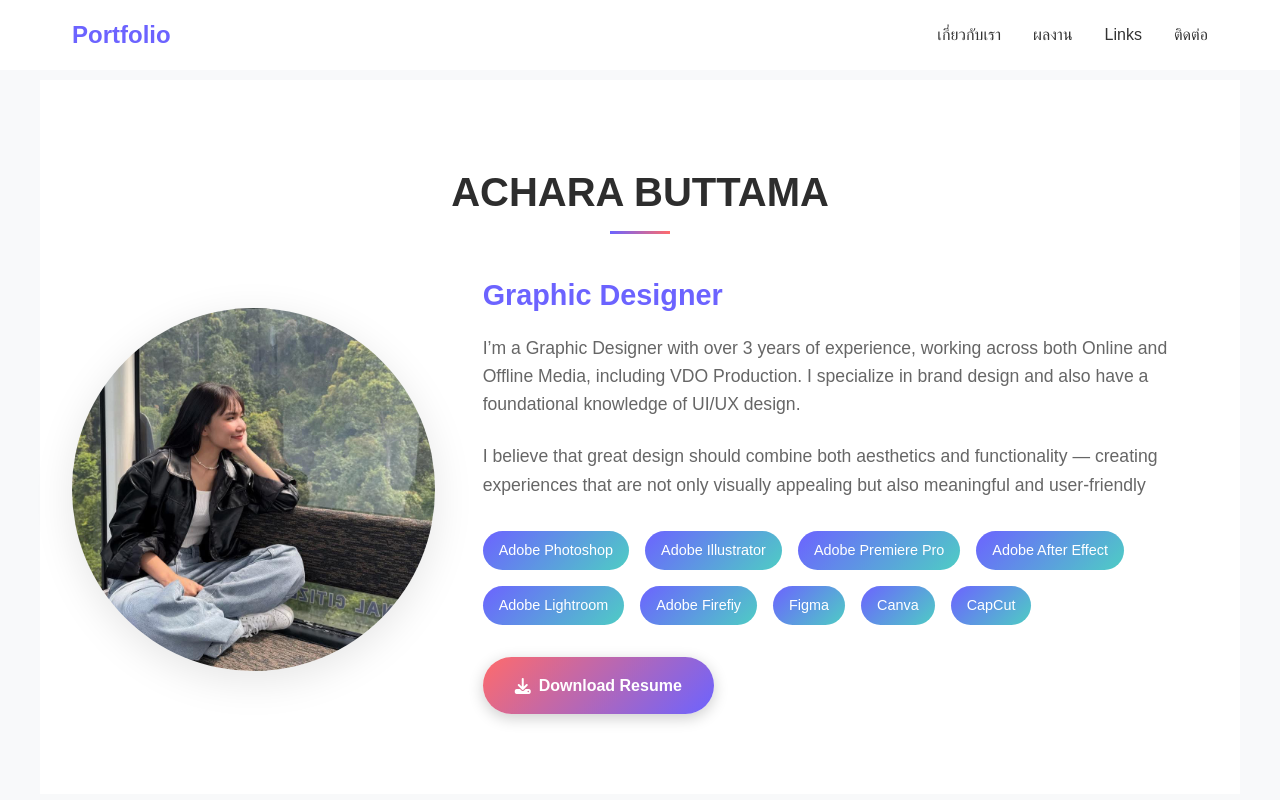
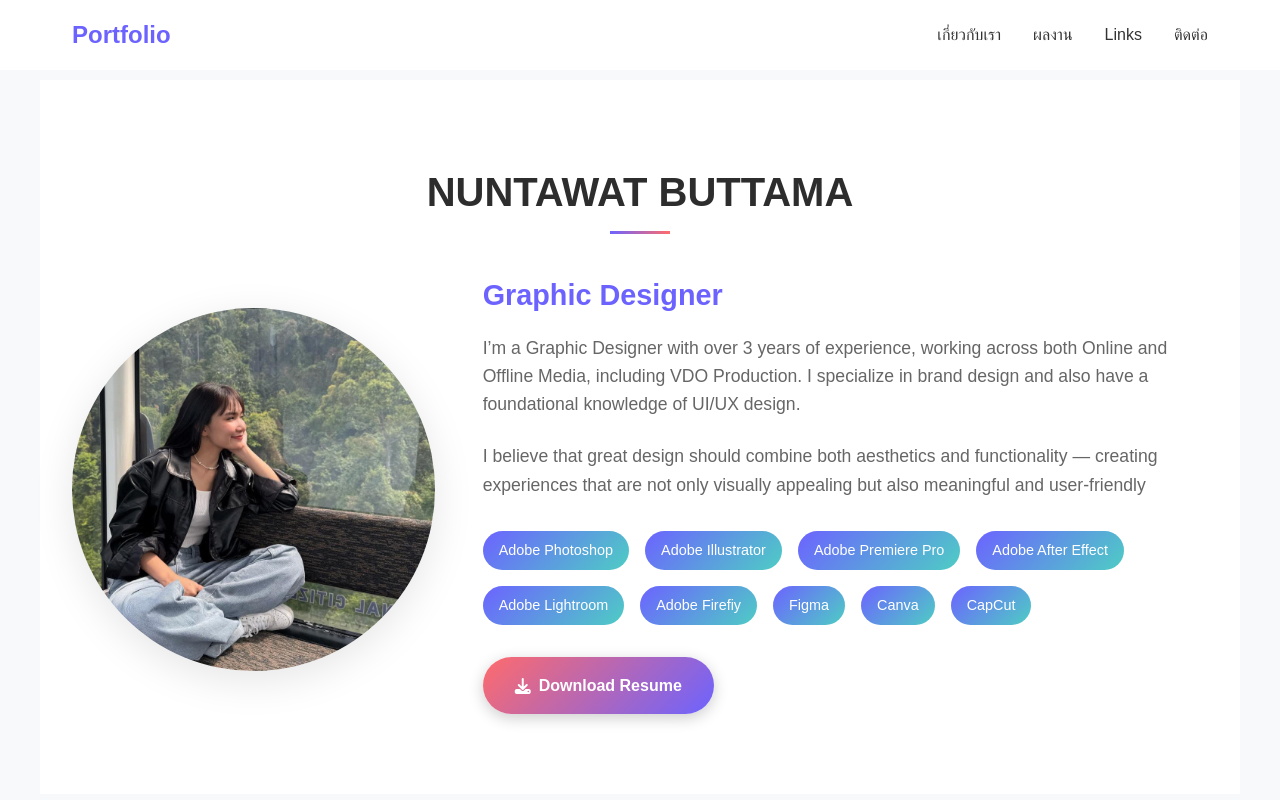
Before and after one commit to maew98/resume.achara, a plain HTML site: page index.html in a window 1280 px wide. Shown: the top 800 px of the page. Drawn offline with Linux system fonts and the light colour scheme.

Commit message:
chang name

```diff
--- a/index.html
+++ b/index.html
@@ -26,7 +26,7 @@
 
     <!-- About Section -->
     <section id="about">
-        <h2 class="section-title">ACHARA BUTTAMA</h2>
+        <h2 class="section-title">NUNTAWAT BUTTAMA</h2>
         <div class="about-content">
             <div class="about-image">
                 <img src="images/kat2.jpg" alt="Profile Picture">
```
